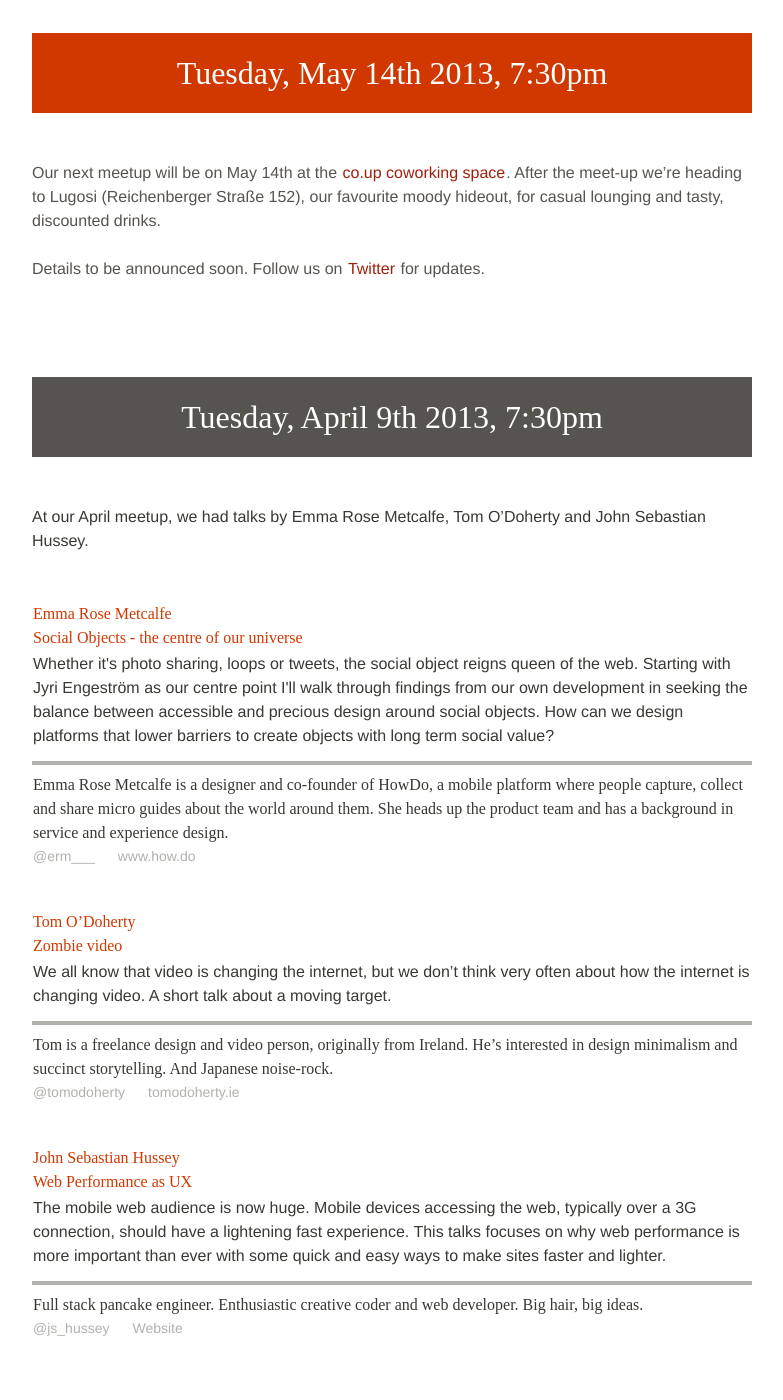
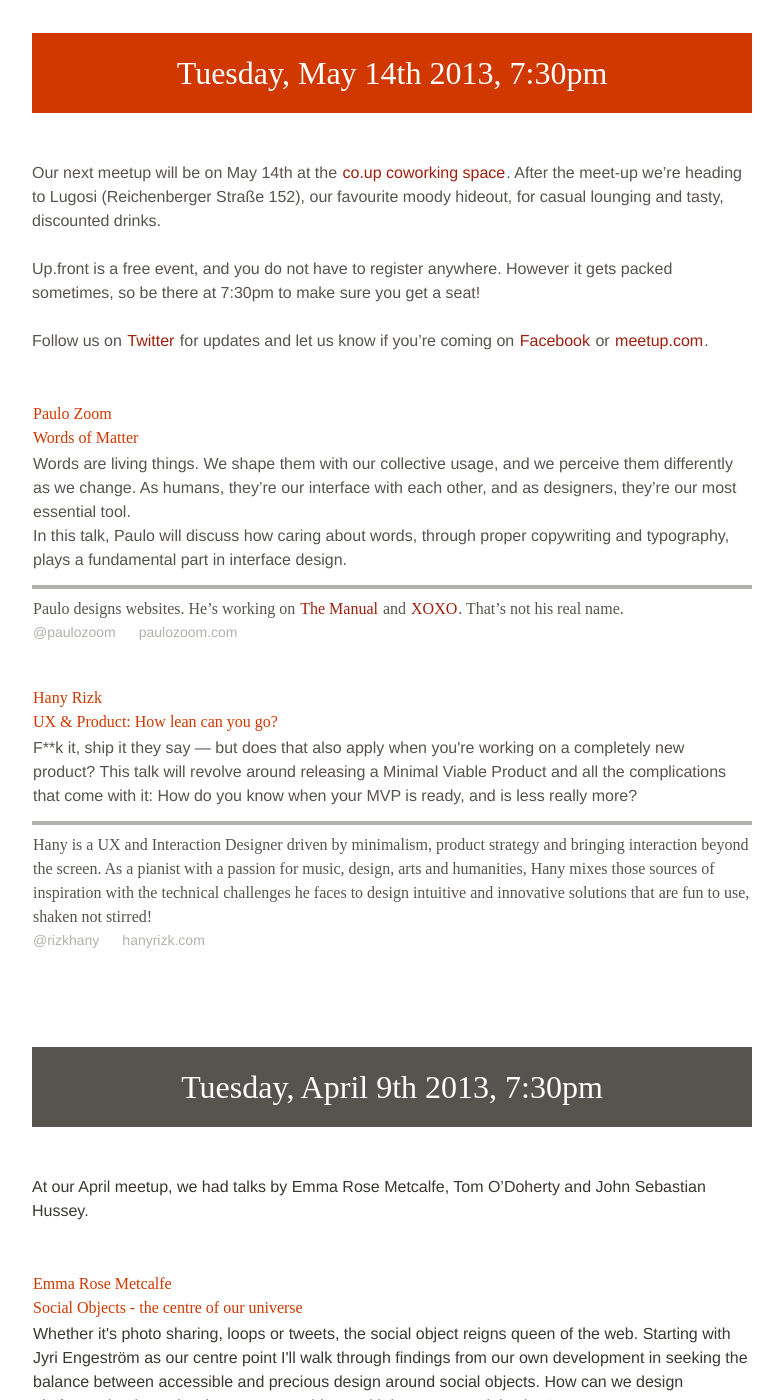
Before and after one commit to upfrontug/upfrontug.github.io, a Jekyll site: the page built from index.html, in a window 1280 px wide and 1400 px high, scrolled down 495 px. Shown: the whole window, without its empty margins (248-1031 px from the left). Built offline with Jekyll 4.4.1, drawn with Linux system fonts in a browser that asks for light colours; nearby versions of some CDN libraries; a style sheet for code colours, icons or effects is not loaded.

Commit message:
Add May talks

```diff
--- a/index.html
+++ b/index.html
@@ -17,8 +17,48 @@
      Our next meetup will be on May 14th at the <a href="http://co-up.de/">co.up coworking space</a>. After the meet-up we’re heading to Lugosi (Reichenberger Straße 152), our favourite moody hideout, for casual lounging and tasty, discounted drinks.
    </p>
    <p>
-     Details to be announced soon. Follow us on <a href="http://twitter.com/upfront_ug">Twitter</a> for updates. <!-- and RSVP on <a href="http://www.meetup.com/up-front-ug/events/111321202/">meetup.com</a>. -->
+     Up.front is a free event, and you do not have to register anywhere. However it gets packed sometimes, so be there at 7:30pm to make sure you get a seat!<br><br>
+     Follow us on <a href="http://twitter.com/upfront_ug">Twitter</a> for updates and let us know if you’re coming on <a href="https://www.facebook.com/events/305096766289048/">Facebook</a> or <a href="http://www.meetup.com/up-front-ug/events/118380762/">meetup.com</a>.
+
    </p>
+
+
+   <ul class="talks">
+     <li>
+       <h4><span>Paulo Zoom</span> Words of Matter</h4>
+       <p>
+         Words are living things. We shape them with our collective usage, and we perceive them differently as we change. As humans, they’re our interface with each other, and as designers, they’re our most essential tool.
+       <br>
+         In this talk, Paulo will discuss how caring about words, through proper copywriting and typography, plays a fundamental part in interface design.
+       </p>
+       <p class="speaker_info">
+         Paulo designs websites. He’s working on <a href="http://everywhere.alwaysreadthemanual.com">The Manual</a> and <a href="http://xoxofest.com">XOXO</a>. That’s not his real name.
+
+       </p>
+       <ul class="speaker_links">
+         <li><a href="http://twitter.com/paulozoom">@paulozoom</a></li>
+         <li><a href="http://paulozoom.com">paulozoom.com</a></li>
+       </ul>
+     </li>
+
+     <li>
+       <h4><span>Hany Rizk</span> UX &amp; Product: How lean can you go?</h4>
+       <p>
+         F**k it, ship it they say &mdash; but does that also apply when you're working on a completely new product? This talk will revolve around releasing a Minimal Viable Product and all the complications that come with it: How do you know when your MVP is ready, and is less really more?
+       </p>
+       <p class="speaker_info">
+         Hany is a UX and Interaction Designer driven by minimalism, product strategy and bringing interaction beyond the screen. As a pianist with a passion for music, design, arts and humanities, Hany mixes those sources of inspiration with the technical challenges he faces to design intuitive and innovative solutions that are fun to use, shaken not stirred!
+       </p>
+       <ul class="speaker_links">
+         <li><a href="http://twitter.com/RizkHany">@rizkhany</a></li>
+         <li><a href="http://www.hanyrizk.com">hanyrizk.com</a></li>
+       </ul>
+     </li>
+
+
+
+    </ul>
+
   </article>
 
   <article>
```
